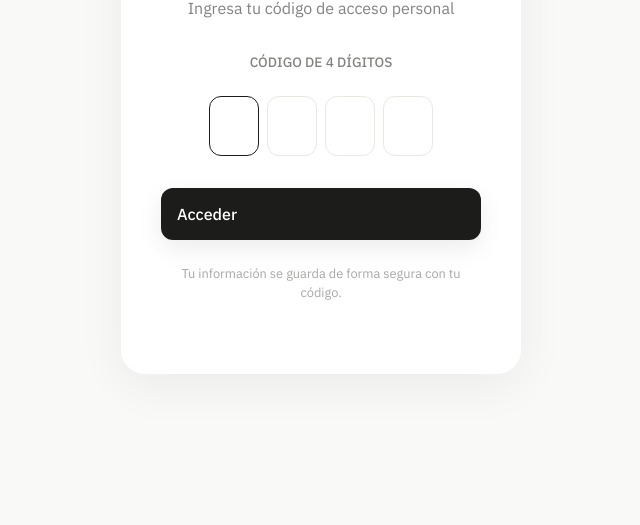
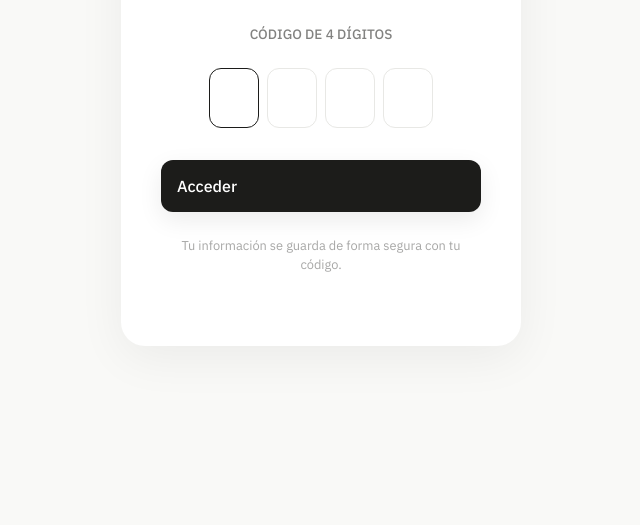
Before and after one commit to Economyc/sbdfinance, a plain HTML site: page index.html in a window 1280 px wide. Shown: the part 275-800 px from the top of the page, without its empty margins (319-959 px from the left). Drawn offline with nearby package versions, Linux system fonts and the light colour scheme; no server answers.

Commit message:
IngresoTextoff

```diff
--- a/index.html
+++ b/index.html
@@ -27,7 +27,6 @@
                 <i data-feather="feather"></i>
                 <span>Balance</span>
             </div>
-            <p>Ingresa tu código de acceso personal</p>
 
             <form id="loginForm" class="auth-form">
                 <div class="form-group" style="text-align: center;">
```
